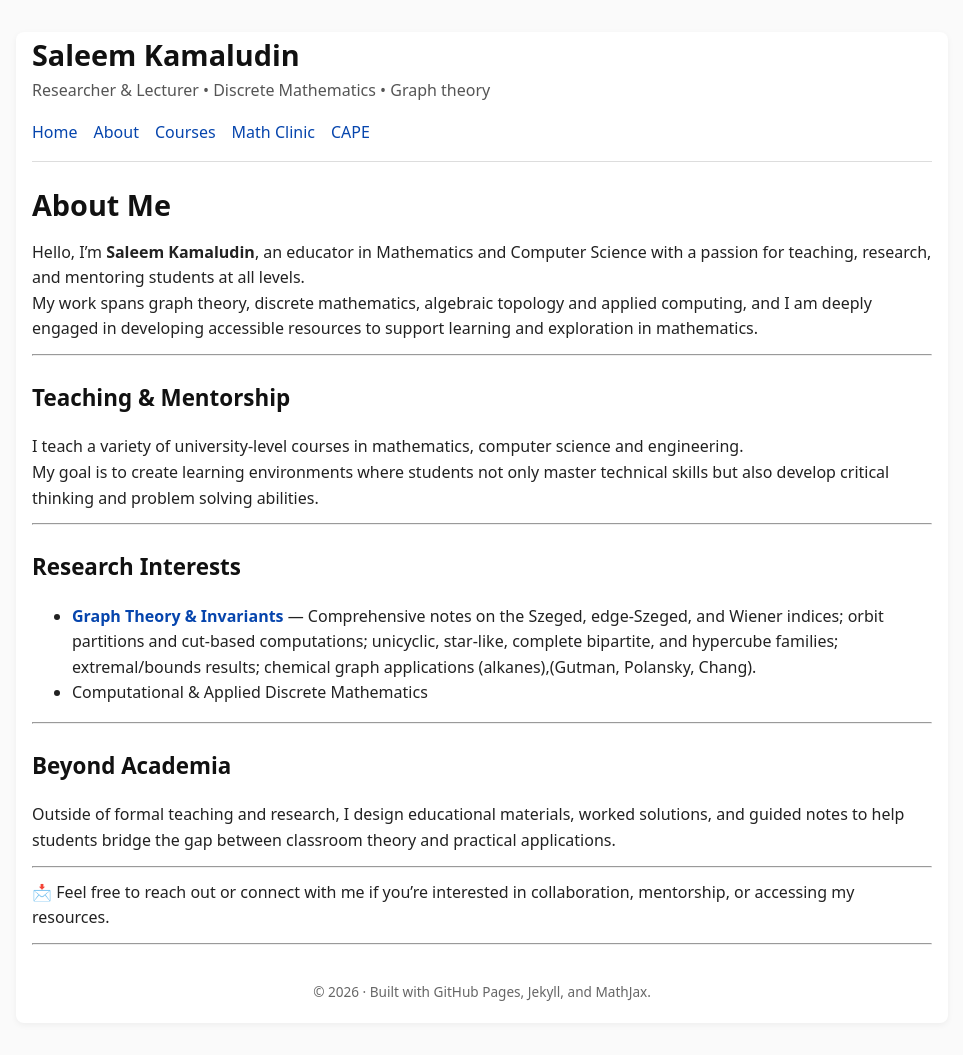
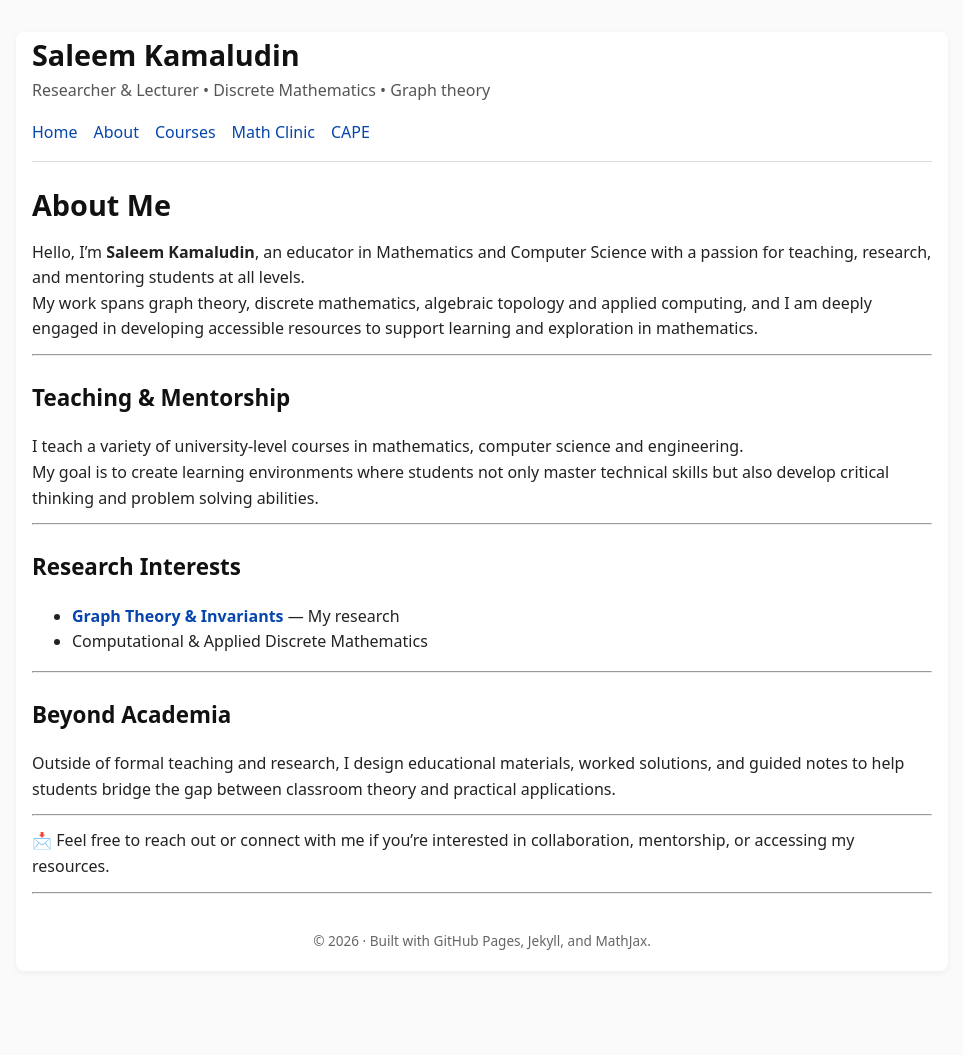
Before and after one commit to SaleemKamaludin/SaleemKamaludin.github.io, a Jekyll site: the page built from about.md, in a window 1280 px wide. Shown: the whole page, without its empty margins (158-1121 px from the left). Built offline with Jekyll 4.4.1, drawn with Linux system fonts in a browser that asks for light colours; after the commit the page ends 1003 px from its top, so only the background shows below that.

Commit message:
Update about.md

```diff
--- a/about.md
+++ b/about.md
@@ -19,7 +19,7 @@ My goal is to create learning environments where students not only master techni
 ---
 
 ## Research Interests
-- <a href="{{ '/notes/graph-theory/' | relative_url }}"><strong>Graph Theory & Invariants</strong></a> — Comprehensive notes on the Szeged, edge-Szeged, and Wiener indices; orbit partitions and cut-based computations; unicyclic, star-like, complete bipartite, and hypercube families; extremal/bounds results; chemical graph applications (alkanes),(Gutman, Polansky, Chang).
+- <a href="{{ '/notes/graph-theory/' | relative_url }}"><strong>Graph Theory & Invariants</strong></a> — My research
 - Computational & Applied Discrete Mathematics
 
 
```
